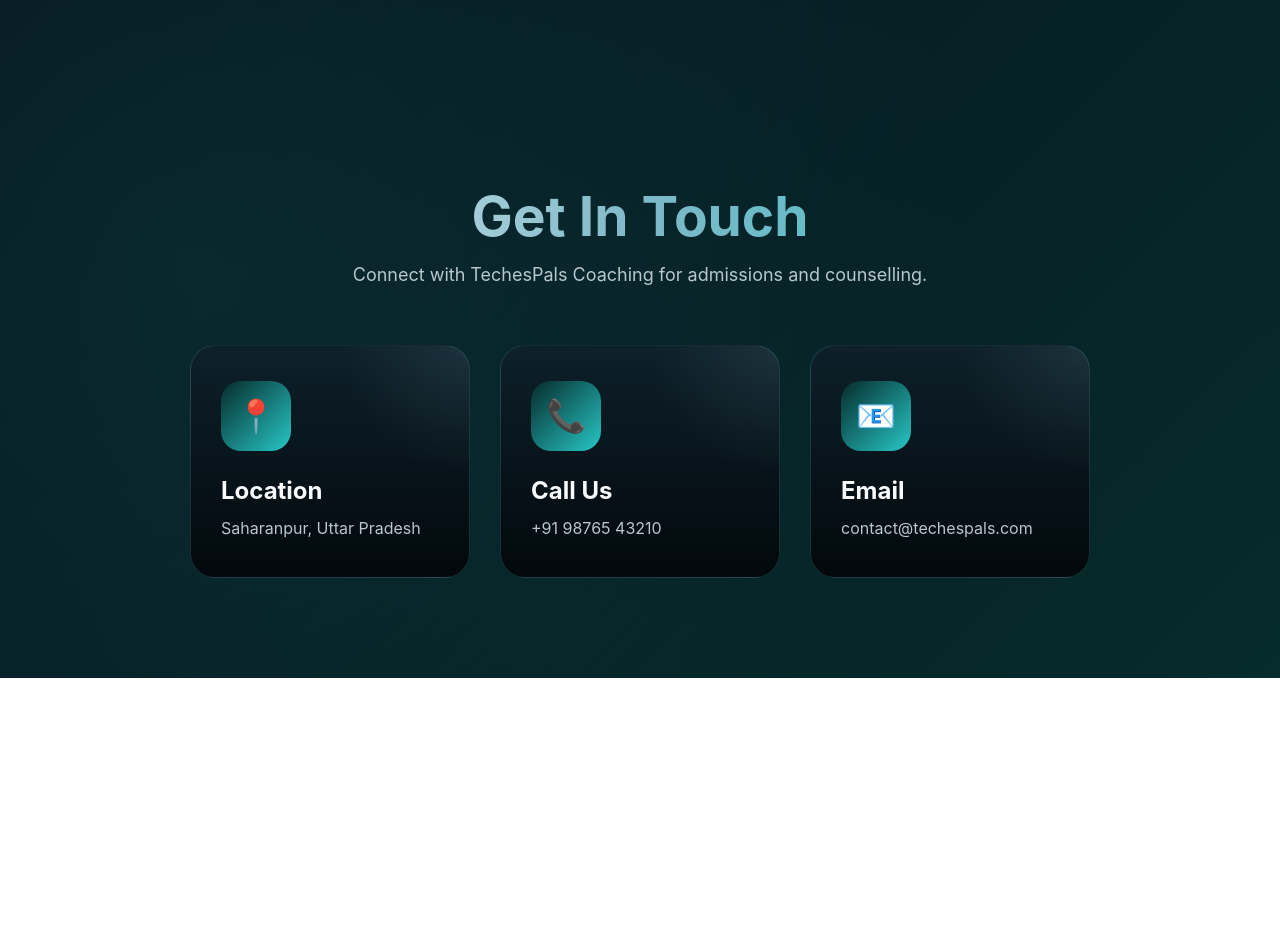
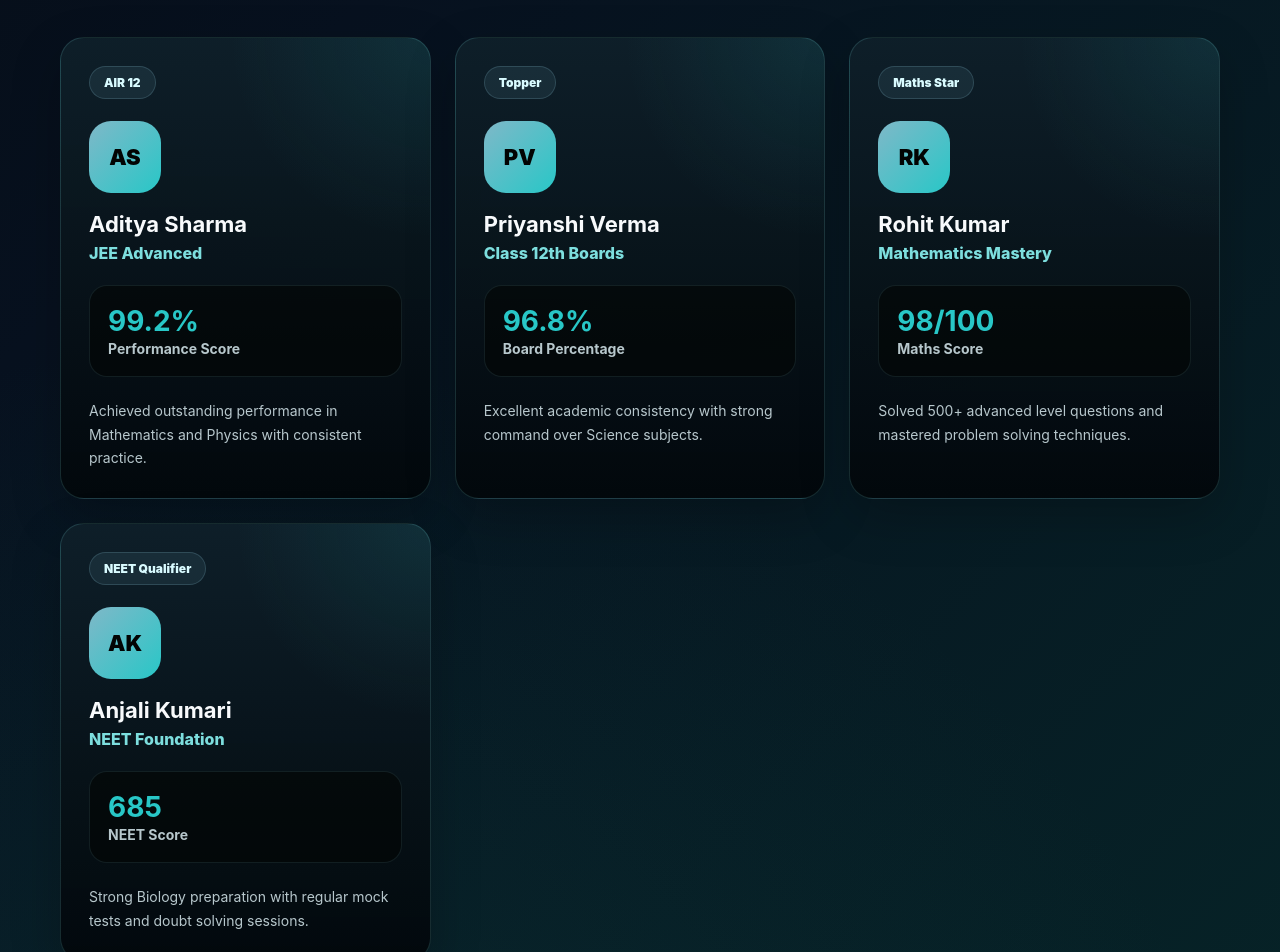
Before and after one commit to techespals/coaching-manager, a React (Vite) app: page / in a window 1280 px wide. Shown: the part 2080-3032 px from the top of the page. Before the commit the page ends 2758 px from the top, so only its background shows below. Built offline with nearby package versions, Linux system fonts and the light colour scheme.

Commit message:
added toppers section

```diff
--- a/src/pages/public/Home.jsx
+++ b/src/pages/public/Home.jsx
@@ -10,7 +10,7 @@
 
         <div className="brand">
           <img
-            src="log.png"
+            src="/log.png"
             alt="TechesPals Logo"
             className="brand-img"
           />
@@ -162,6 +162,138 @@
         </div>
 
       </section>
+      {/* TOPPERS SECTION */}
+
+<section className="rank-section" id="rankers">
+
+  <div className="section-header">
+    <span>Success Stories</span>
+
+    <h1>Our Top Rank Holders</h1>
+
+    <p>
+      Students who trusted TechesPals and achieved excellent
+      results with proper guidance and mentorship.
+    </p>
+  </div>
+
+  <div className="rank-grid">
+
+    <div className="rank-card">
+
+      <div className="rank-badge">
+        AIR 12
+      </div>
+
+      <div className="student-avatar">
+        AS
+      </div>
+
+      <h2>Aditya Sharma</h2>
+
+      <p className="rank-course">
+        JEE Advanced
+      </p>
+
+      <div className="score-box">
+        <h3>99.2%</h3>
+        <span>Performance Score</span>
+      </div>
+
+      <p className="rank-desc">
+        Achieved outstanding performance in Mathematics
+        and Physics with consistent practice.
+      </p>
+
+    </div>
+
+    <div className="rank-card">
+
+      <div className="rank-badge">
+        Topper
+      </div>
+
+      <div className="student-avatar">
+        PV
+      </div>
+
+      <h2>Priyanshi Verma</h2>
+
+      <p className="rank-course">
+        Class 12th Boards
+      </p>
+
+      <div className="score-box">
+        <h3>96.8%</h3>
+        <span>Board Percentage</span>
+      </div>
+
+      <p className="rank-desc">
+        Excellent academic consistency with strong
+        command over Science subjects.
+      </p>
+
+    </div>
+
+    <div className="rank-card">
+
+      <div className="rank-badge">
+        Maths Star
+      </div>
+
+      <div className="student-avatar">
+        RK
+      </div>
+
+      <h2>Rohit Kumar</h2>
+
+      <p className="rank-course">
+        Mathematics Mastery
+      </p>
+
+      <div className="score-box">
+        <h3>98/100</h3>
+        <span>Maths Score</span>
+      </div>
+
+      <p className="rank-desc">
+        Solved 500+ advanced level questions and
+        mastered problem solving techniques.
+      </p>
+
+    </div>
+
+    <div className="rank-card">
+
+      <div className="rank-badge">
+        NEET Qualifier
+      </div>
+
+      <div className="student-avatar">
+        AK
+      </div>
+
+      <h2>Anjali Kumari</h2>
+
+      <p className="rank-course">
+        NEET Foundation
+      </p>
+
+      <div className="score-box">
+        <h3>685</h3>
+        <span>NEET Score</span>
+      </div>
+
+      <p className="rank-desc">
+        Strong Biology preparation with regular mock
+        tests and doubt solving sessions.
+      </p>
+
+    </div>
+
+  </div>
+
+</section>
 
       {/* FACULTY */}
 
```
